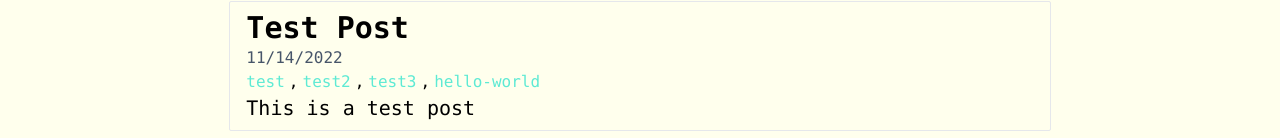
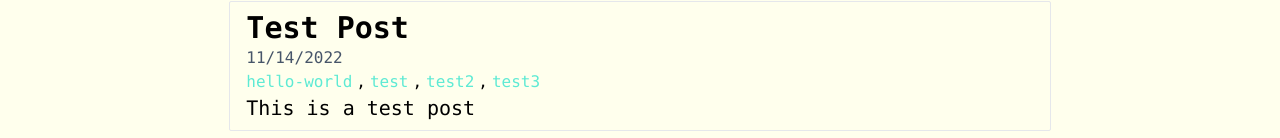
Before and after one commit to DanielVolchek/volchek.dev, a Next.js app: page /blog in a window 1280 px wide. Shown: the part 147-285 px from the top of the page. Built offline with nearby package versions, Linux system fonts and the light colour scheme.

Commit message:
added hover + sorted tags

```diff
--- a/src/components/filters.tsx
+++ b/src/components/filters.tsx
@@ -20,7 +20,7 @@ export default function Filters({
         filterListStyles ? "border-2 border-dashed border-teal-300 p-3" : ""
       }`}
     >
-      {filterList.map((tag, index) => {
+      {filterList.sort().map((tag, index) => {
         return (
           <>
             <FilteredTag
--- a/src/components/postinfo.tsx
+++ b/src/components/postinfo.tsx
@@ -14,7 +14,7 @@ export default function PostInfo({
 }: Post & { currentlyFiltered: string[]; onClick: (tag: string) => void }) {
   return (
     <Link href={path.join("/blog", slug)}>
-      <div className="rounded-sm border border-gray-200 px-4 py-2">
+      <div className="rounded-sm border border-gray-200 px-4 py-2 hover:border-[3px] hover:border-teal-300">
         <div className="">
           <h2 className="text-3xl font-semibold capitalize">{title}</h2>
           <span className="text-xl text-slate-600 lg:text-base">{date}</span>
```
